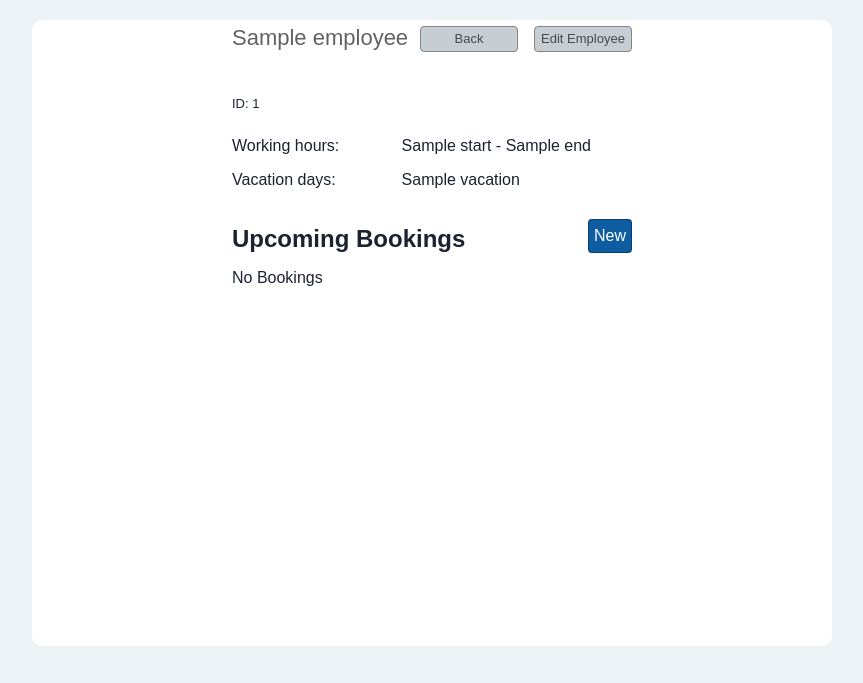
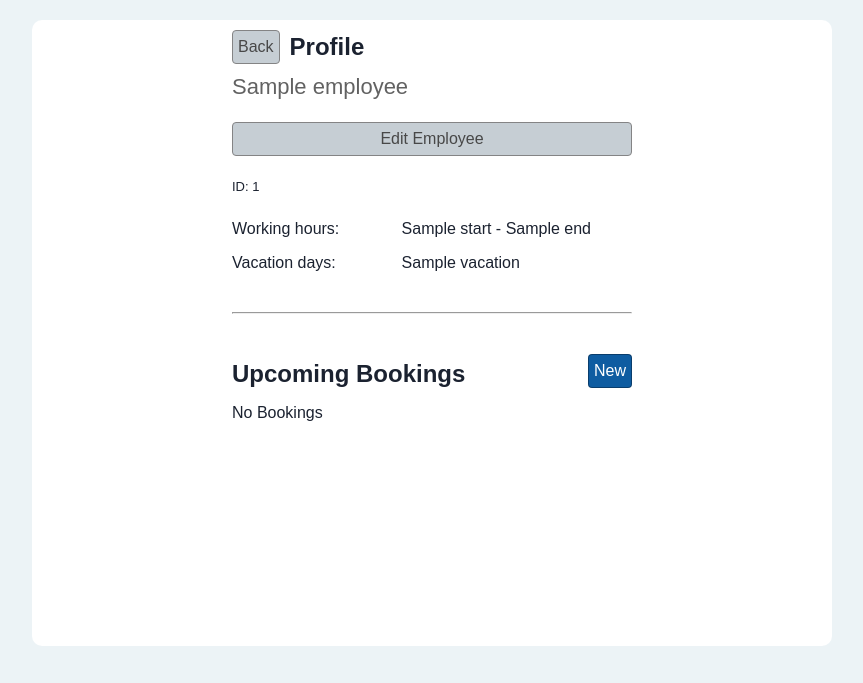
Before and after one commit to ellalovisaj/1dv610-laboration-3, a Node server app: template src/views/employee/profile.ejs in a window 1280 px wide. Shown: the part 50-733 px from the top of the page, without its empty margins (208-1071 px from the left). Run offline with Node 20, Linux system fonts and the light colour scheme; the template is opened without the code that fills it: most values are stand-ins (such as "Sample title", 1, 10 or a date in 2020); some libraries are stand-ins or nearby versions.

Commit message:
WIP: Css and design changes

```diff
--- a/public/css/styles.css
+++ b/public/css/styles.css
@@ -22,6 +22,10 @@ main {
 
 .page-content {
   width: 50%;
+}
+
+hr {
+  margin: 40px 0px;
 }
 
 /* ---------- Layout ---------- */
@@ -123,6 +127,7 @@ button {
   text-align: center;
 }
 
+/* Main buttons */
 .main-button {
   background-color: rgb(14, 92, 161);
   border: solid 1px rgba(0, 0, 0, 0.334);
@@ -140,6 +145,7 @@ button {
   box-shadow: -1px -1px 1px rgb(27, 63, 94) inset;
 }
 
+/* Secondary buttons */
 .secondary-button {
   background-color: rgb(198, 206, 212);
   border: solid 1px rgb(132, 132, 133);
@@ -152,6 +158,22 @@ button {
 
 .secondary-button:active {
   background-color: rgb(217, 223, 227);
+  box-shadow: -1px -1px 1px inset;
+}
+
+/* Warning buttons */
+.warning-button {
+  background-color: rgb(237 129 129);
+  border: solid 1px rgb(171 71 71);
+  color: rgb(50 16 16);
+}
+
+.warning-button:hover {
+  background-color: rgb(242, 145, 145);
+}
+
+.warning-button:active {
+  background-color: rgb(208, 106, 106);
   box-shadow: -1px -1px 1px inset;
 }
 
@@ -175,7 +197,7 @@ button {
 }
 
 h2 {
-  margin-bottom: 0;
+  margin: 0;
 }
 
 .bookings-header {
@@ -184,7 +206,8 @@ h2 {
   align-items: end;
 }
 
-.bookings-header a {
+.bookings-header a,
+#edit-employee-header a {
   display: flex;
   justify-content: space-between;
   align-items: center;
@@ -193,6 +216,23 @@ h2 {
 
 
 /* ---------- All Employees List ---------- */
+.page-header {
+  display: flex;
+  justify-content: start;
+  align-items: center;
+  gap: 10px;
+  text-align: center;
+
+  margin: 10px 0px;
+}
+
+.page-header a {
+  display: flex;
+  justify-content: space-between;
+  align-items: center;
+  padding: 0px 5px;
+}
+
 .employees-header {
   display: flex;
   justify-content: space-between;
--- a/src/views/employee/profile.ejs
+++ b/src/views/employee/profile.ejs
@@ -1,26 +1,32 @@
-
-
 <div class=".details">
   <% if (employee) { %>
 
-    <div class="employees-header">
-      <h3 class="name-header">
-        <%= employee.name %>
-      </h3>
-
-      <div id="employees-buttons" class="form-row">
-        <a href="<%= baseURL %>employees" id="profile-employee-back-link" class="link-button-style secondary-button">Back</a>
-        <a href="<%= baseURL %>employees/<%= employee.id %>/edit" id="profile-edit-link" class="link-button-style secondary-button">Edit Employee</a>
-      </div>
+    <div class="page-header">
+      <a href="<%= baseURL %>employees" id="profile-employee-back-link" class="link-button-style secondary-button">Back</a>
+      <h2>Profile</h2>
     </div>
 
+    <h3 class="name-header">
+      <%= employee.name %>
+    </h3>
+
+    <a href="<%= baseURL %>employees/<%= employee.id %>/edit" id="profile-edit-link" class="link-button-style secondary-button">Edit Employee</a>
+
+
     <p class="details-id"> ID: <%= employee.id %><p>
+
     <div class="employee-details">
       <span class="details-title">Working hours:</span>
-      <span class="details-data"><%= employee.start %> - <%= employee.end %></span>
+      <span class="details-data">
+        <%= employee.start %> - <%= employee.end %>
+      </span>
       <span class="details-title"> Vacation days:</span>
-      <span class="details-data"> <%= employee.vacation %></span>
+      <span class="details-data">
+        <%= employee.vacation %>
+      </span>
     </div>
+
+    <hr>
 
     <%- include('../booking/list', { employee, bookings }) %>
 
```
Also changed, not shown: src/views/employee/edit-form.ejs (+7 -5 lines).
